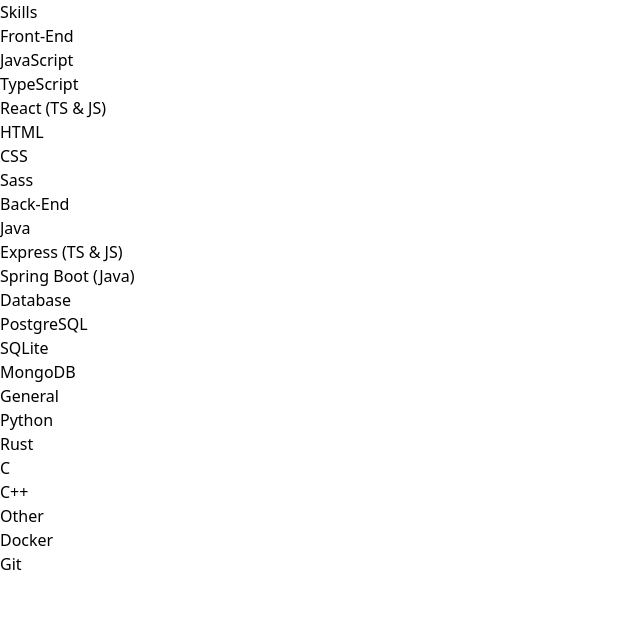
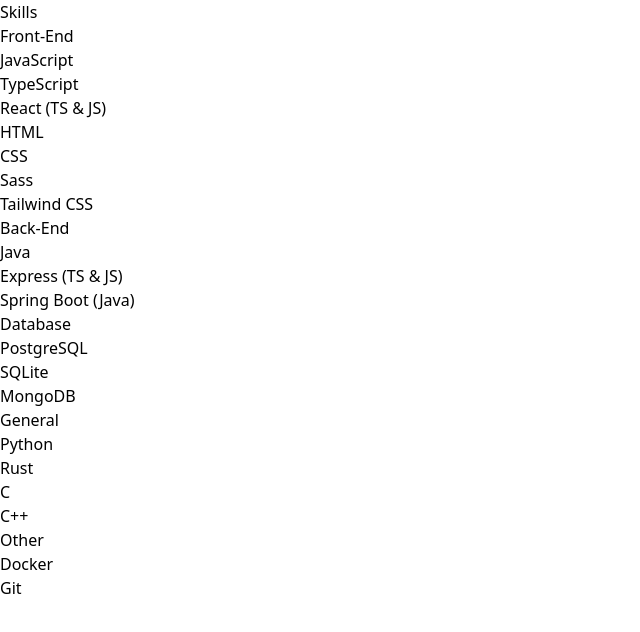
Before and after one commit to CaptainCluster/portfolio, a React (Vite) app in the folder src/: page /#/skills in a window 1280 px wide. Shown: the top 632 px of the page, without its empty margins (0-640 px from the left). Built offline with nearby package versions, Linux system fonts and the light colour scheme.

Commit message:
Skill data updates

```diff
--- a/src/src/data/skillpanel.ts
+++ b/src/src/data/skillpanel.ts
@@ -1,3 +1,8 @@
+/**
+ * This file contains the descriptions for the defined skills. Each skill is
+ * written fully lowercase.
+ */
+
 import SkillPanelDataInterface from "../models/interfaces/SkillPanelDataInterface";
 
 export const skillPanelData: SkillPanelDataInterface = {
@@ -43,7 +48,16 @@
 
   "sass":         [
     `
+      Since using SASS resembles using CSS a lot, using it is very simple for me. I prefer SASS for its
+      steps towards modularization.
+    `
+  ],
 
+  "tailwind css":  [
+    `
+      I find Tailwind CSS beneficial for React workflow. Styling in classes provides quick results,
+      despite the feeling of bloat. I also use Tailwind due to it having enough flexibility for
+      custom classes. This is what I prefer for larger projects, especially when using React.
     `
   ],
 
@@ -51,6 +65,14 @@
     `
       I used Java when learning about the OOP (Object-Oriented Programming) paradigm. These days I
       primarily use it for back-end development.
+    `
+  ],
+
+  "express (ts & js)": [
+    `
+      I used Express to write back-end for my first web applications. While I appreciate it for
+      being quite easy to use and flexible, I have started to prefer the usage of either the
+      Spring Framework with Java or ASP .NET Core with C#.
     `
   ],
 
--- a/src/src/data/skills.ts
+++ b/src/src/data/skills.ts
@@ -46,6 +46,12 @@
     "type":         "Web Styling",
     "areas":        ["Front-End"],
     "proficiency":  7
+  },
+  {
+    "name":         "Tailwind CSS",
+    "type":         "Web Styling",
+    "areas":        ["Front-End"],
+    "proficiency":  8
   },
 
   // Web Development - Back-End
```
